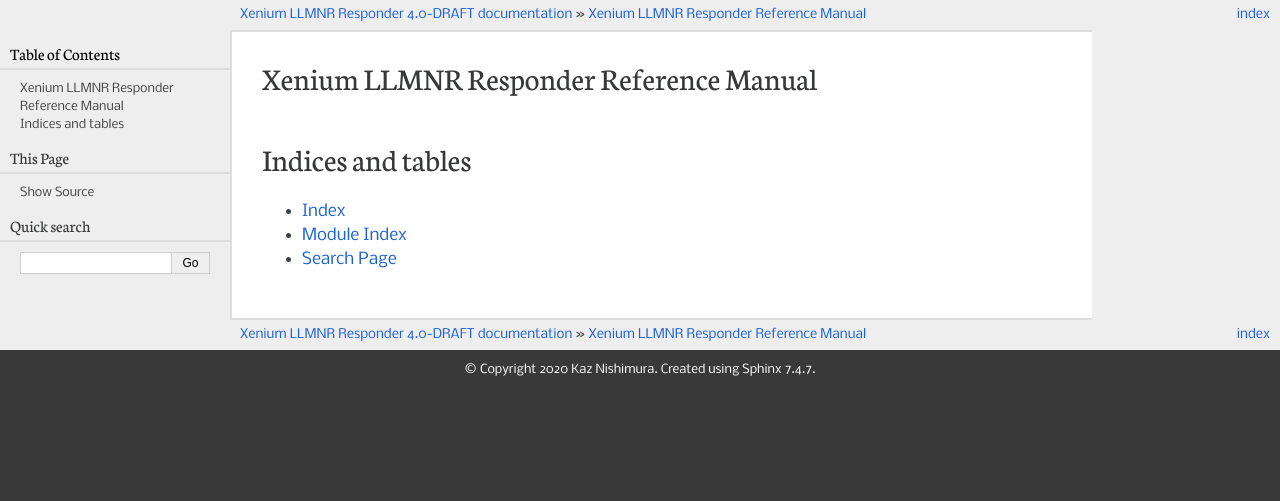
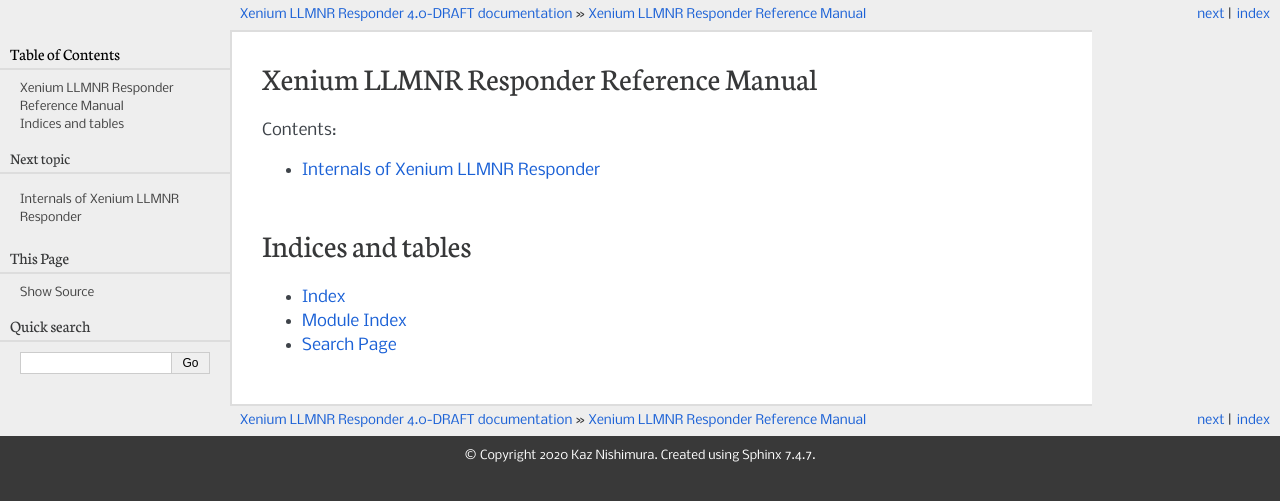
Before and after one commit to vx68k/xllmnrd, a Sphinx documentation site: the page built from sphinx/index.rst, in a window 1280 px wide. Shown: the top 501 px of the page. Built offline with Sphinx 7.4.7, drawn with Linux system fonts in a browser that asks for light colours.

Commit message:
Add a new section

```diff
--- a/sphinx/index.rst
+++ b/sphinx/index.rst
@@ -10,7 +10,7 @@
    :maxdepth: 2
    :caption: Contents:
 
-
+   internals
 
 Indices and tables
 ==================
--- /dev/null
+++ b/sphinx/internals.rst
@@ -0,0 +1,2 @@
+Internals of Xenium LLMNR Responder
+===================================
```
